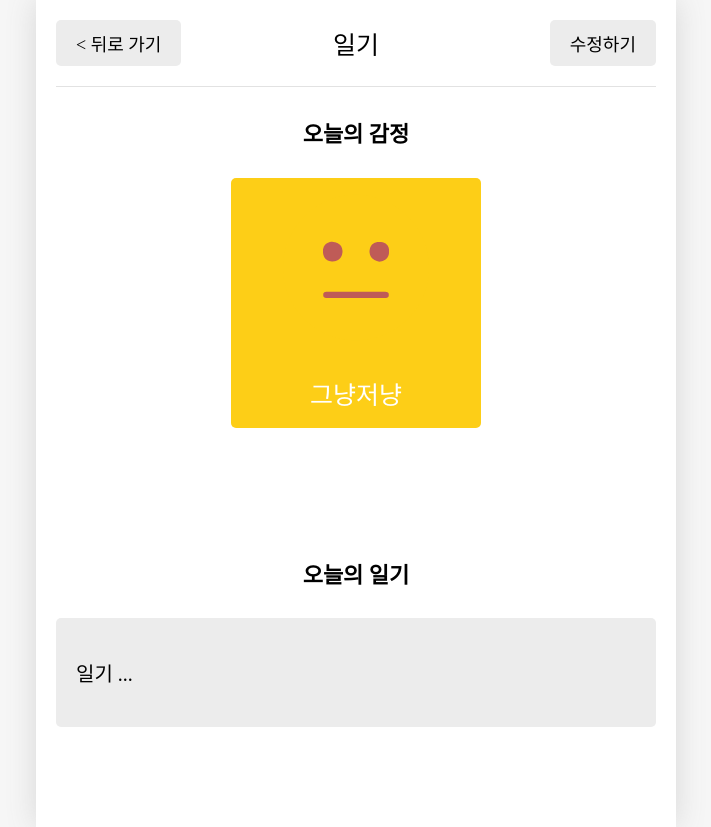
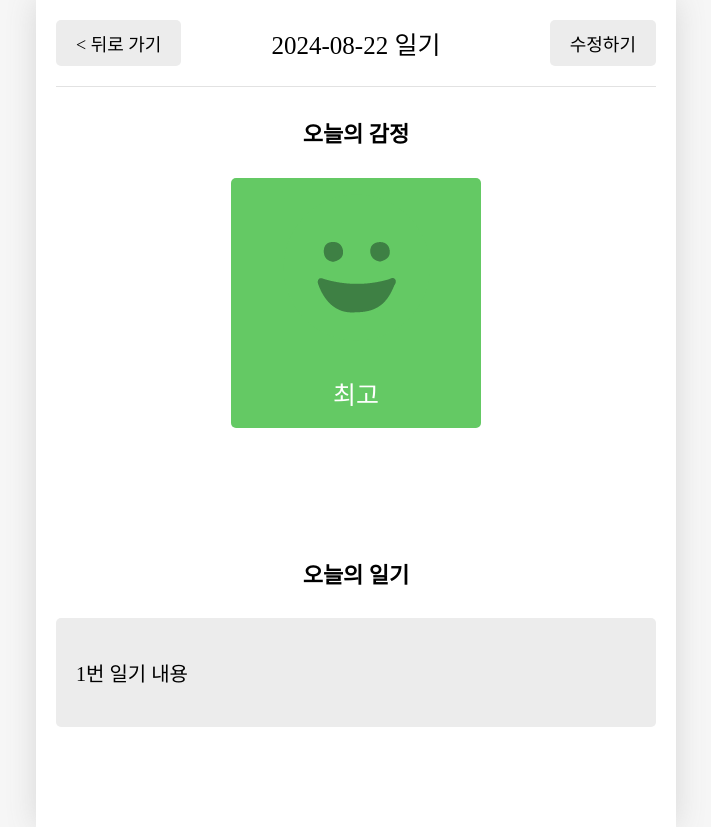
Before and after one commit to sik2Boii/emotion-diary-app, a React (Vite) app in the folder frontend/: page /diary/1 in a window 1280 px wide. Shown: the whole page, without its empty margins (284-995 px from the left). Built offline with nearby package versions, Linux system fonts and the light colour scheme; a web font is replaced by a local one.

Commit message:
Diary 페이지 기능 구현

```diff
--- a/frontend/src/components/Editor.jsx
+++ b/frontend/src/components/Editor.jsx
@@ -1,24 +1,10 @@
 import { useEffect, useState } from "react";
 import { useNavigate } from "react-router-dom";
 import { emotionList } from "../util/constants";
+import { getStringedDate } from "../util/get-stringed-date";
 import Button from "./Button";
 import "./Editor.css";
 import EmotionItem from "./EmotionItem";
-
-// 날자를 문자열로 변환하는 함수
-const getStringedDate = (targetDate) => {
-  let year = targetDate.getFullYear();
-  let month = targetDate.getMonth() + 1;
-  let date = targetDate.getDate();
-
-  if (month < 10) {
-    month = `0${month}`;
-  }
-  if (date < 10) {
-    date = `0${date}`;
-  }
-  return `${year}-${month}-${date}`;
-};
 
 // Editor 컴포넌트
 const Editor = ({ initData, onSubmit }) => {
--- a/frontend/src/components/Viewer.jsx
+++ b/frontend/src/components/Viewer.jsx
@@ -1,11 +1,9 @@
+import { emotionList } from "../util/constants";
+import { getEmotionImage } from "../util/get-emotion-image";
 import "./Viewer.css";
-import { getEmotionImage } from "../util/get-emotion-image";
-import { emotionList } from "../util/constants";
 
 // Viewer 컴포넌트
-const Viewer = () => {
-  const emotionId = 3;
-
+const Viewer = ({ emotionId, content }) => {
   const emotionItem = emotionList.find(
     (item) => String(item.emotionId) === String(emotionId)
   );
@@ -23,7 +21,7 @@ const Viewer = () => {
       <section className="content_section">
         <h4>오늘의 일기</h4>
         <div className="content_wrapper">
-          <p>일기 ...</p>
+          <p>{content}</p>
         </div>
       </section>
     </div>
--- /dev/null
+++ b/frontend/src/hooks/useDiary.jsx
@@ -0,0 +1,26 @@
+import { useContext, useEffect, useState } from "react";
+import { useNavigate } from "react-router-dom";
+import { DiaryStateContext } from "../App";
+
+// useDiary 커스텀 훅
+const useDiary = (id) => {
+  const data = useContext(DiaryStateContext);
+  const [curDiaryItem, setCurDiaryItem] = useState();
+  const nav = useNavigate();
+
+  useEffect(() => {
+    const currentDiaryItem = data.find(
+      (item) => String(item.id) === String(id)
+    );
+
+    if (!currentDiaryItem) {
+      window.alert("존재하지 않는 일기입니다.");
+      nav("/", { replace: true });
+    }
+    setCurDiaryItem(currentDiaryItem);
+  }, [id, data]);
+
+  return curDiaryItem;
+};
+
+export default useDiary;
--- a/frontend/src/pages/Diary.jsx
+++ b/frontend/src/pages/Diary.jsx
@@ -1,20 +1,35 @@
-import { useParams } from "react-router-dom";
+import { useNavigate, useParams } from "react-router-dom";
 import Button from "../components/Button";
 import Header from "../components/Header";
 import Viewer from "../components/Viewer";
+import useDiary from "../hooks/useDiary";
+import { getStringedDate } from "../util/get-stringed-date";
 
 const Diary = () => {
   // useParams를 사용하여 URL 파라미터에 접근
   const params = useParams();
+  const nav = useNavigate();
+
+  // 최초 렌더링 시점에서는 아직 데이터가 로드되지 않았으므로, useDiary 훅은 기본적으로 'undefined'를 반환
+  // 일기 데이터가 로딩 중일 때 undefined 상태에서 렌더링되는 것을 방지하기 위해 로딩 중이라는 메시지를 표시
+  const curDiaryItem = useDiary(params.id);
+  if (!curDiaryItem) {
+    return <div>데이터 로딩중...</div>;
+  }
+
+  const { createdDate, emotionId, content } = curDiaryItem;
+  const title = getStringedDate(new Date(createdDate));
 
   return (
     <div>
       <Header
-        title={"일기"}
-        leftChild={<Button text={"< 뒤로 가기"} />}
-        rightChild={<Button text={"수정하기"} />}
+        title={`${title} 일기`}
+        leftChild={<Button onClick={() => nav(-1)} text={"< 뒤로 가기"} />}
+        rightChild={
+          <Button onClick={() => nav(`/edit/${params.id}`)} text={"수정하기"} />
+        }
       />
-      <Viewer />
+      <Viewer emotionId={emotionId} content={content} />
     </div>
   );
 };
--- a/frontend/src/pages/Edit.jsx
+++ b/frontend/src/pages/Edit.jsx
@@ -1,30 +1,17 @@
-import { useContext, useEffect, useState } from "react";
+import { useContext } from "react";
 import { useNavigate, useParams } from "react-router-dom";
-import { DiaryDispatchContext, DiaryStateContext } from "../App";
+import { DiaryDispatchContext } from "../App";
 import Button from "../components/Button";
 import Editor from "../components/Editor";
 import Header from "../components/Header";
+import useDiary from "../hooks/useDiary";
 
 // Edit 컴포넌트
 const Edit = () => {
   const params = useParams();
   const nav = useNavigate();
   const { onDelete, onUpdate } = useContext(DiaryDispatchContext);
-  const data = useContext(DiaryStateContext);
-  const [curDiaryItem, setCurDiaryItem] = useState();
-
-  // 컴포넌트가 처음 렌더링될 때, params.id 또는 data가 변경될 때마다 실행
-  useEffect(() => {
-    const currentDiaryItem = data.find(
-      (item) => String(item.id) === String(params.id)
-    );
-
-    if (!currentDiaryItem) {
-      window.alert("존재하지 않는 일기입니다.");
-      nav("/", { replace: true });
-    }
-    setCurDiaryItem(currentDiaryItem);
-  }, [params.id, data]);
+  const curDiaryItem = useDiary(params.id);
 
   // '삭제하기' 버튼 클릭 시 호출되는 함수
   const onClickDelete = () => {
--- /dev/null
+++ b/frontend/src/util/get-stringed-date.js
@@ -0,0 +1,14 @@
+// 날자를 문자열로 변환하는 함수
+export const getStringedDate = (targetDate) => {
+  let year = targetDate.getFullYear();
+  let month = targetDate.getMonth() + 1;
+  let date = targetDate.getDate();
+
+  if (month < 10) {
+    month = `0${month}`;
+  }
+  if (date < 10) {
+    date = `0${date}`;
+  }
+  return `${year}-${month}-${date}`;
+};
```
